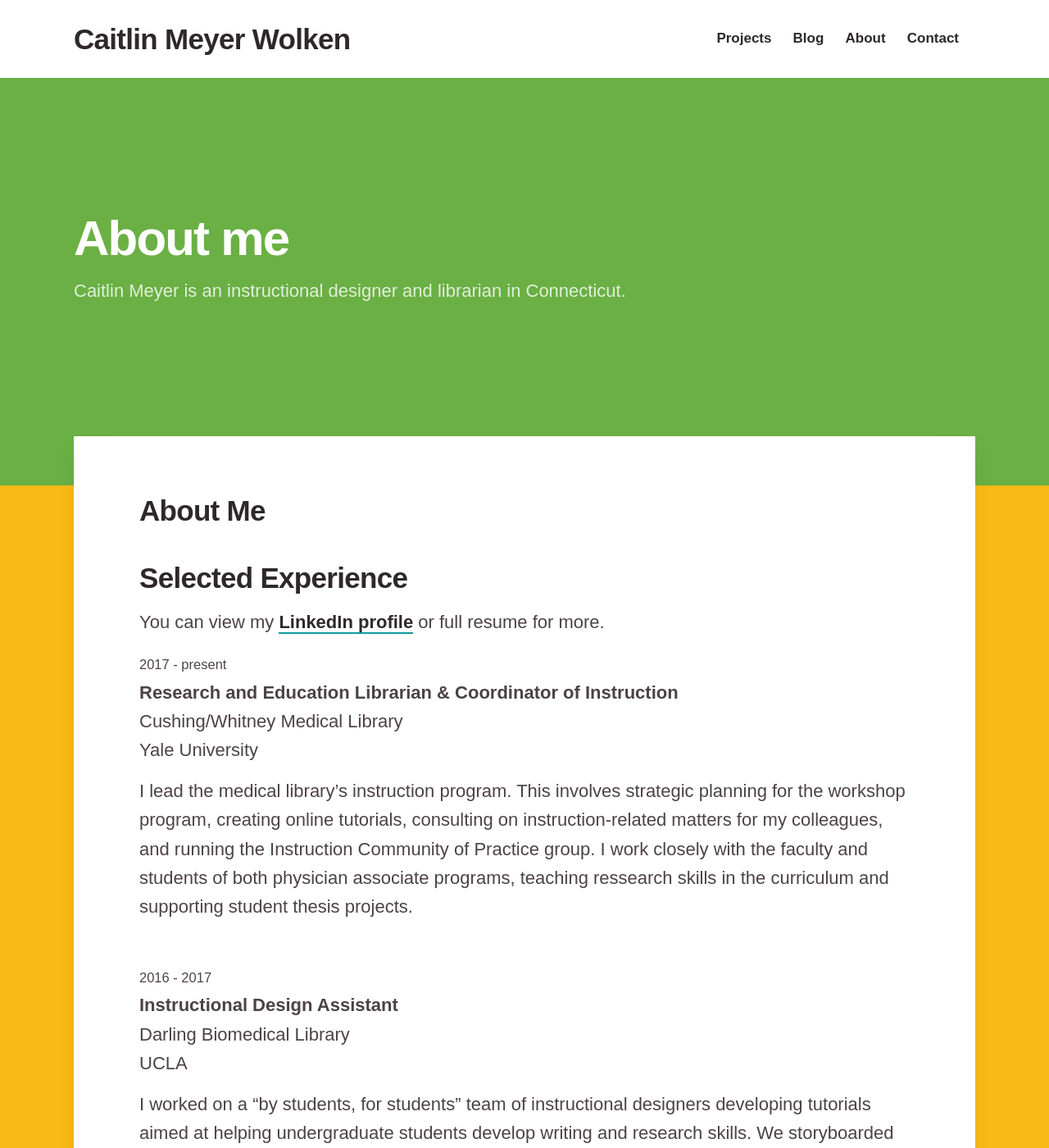
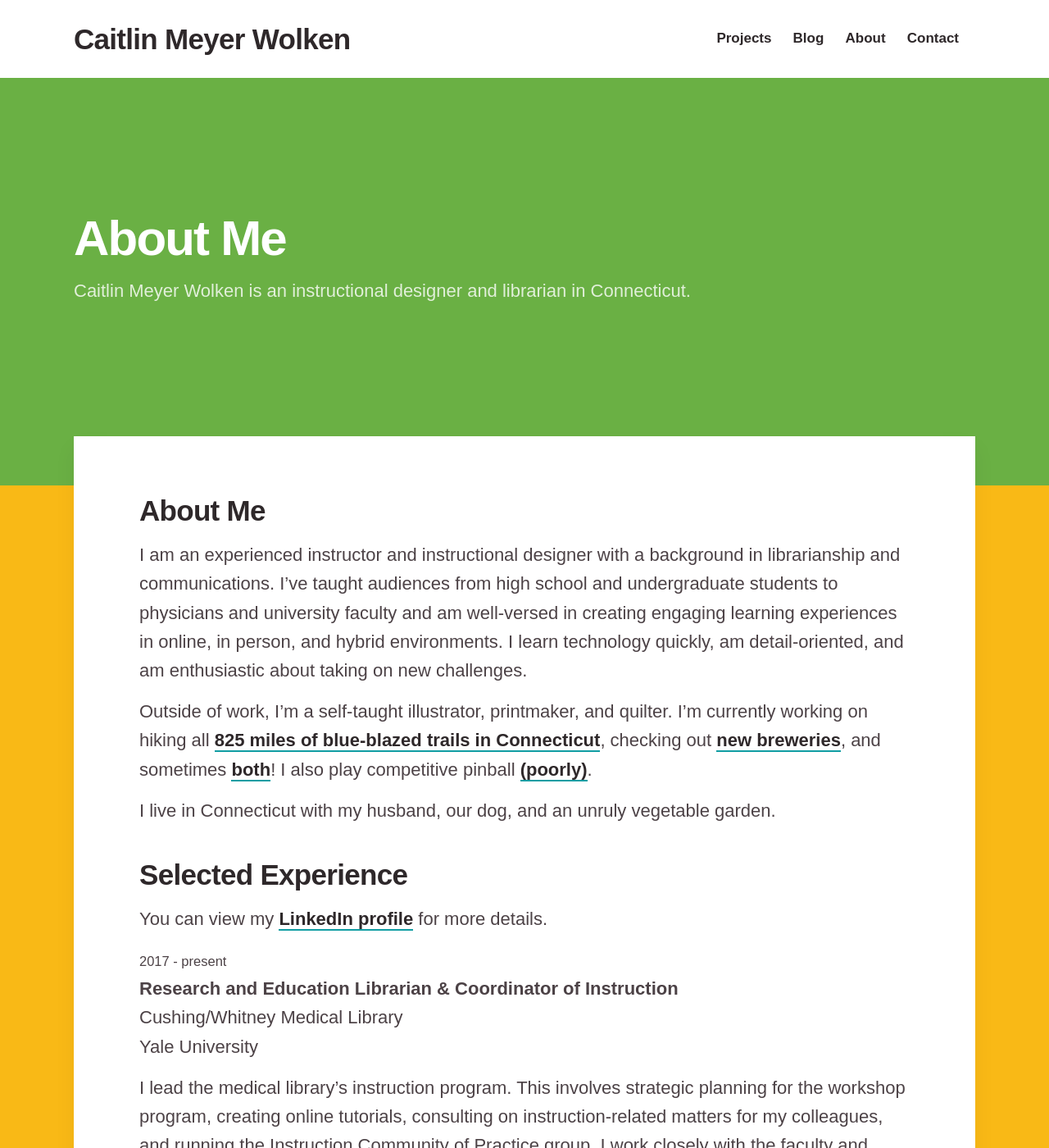
Before and after one commit to caitlinmeyer/2021, a Jekyll site: the page built from _pages/about.md, in a window 1280 px wide and 1400 px high. Shown: the whole window at 82% size. Built offline with Jekyll 4.4.1, drawn with Linux system fonts in a browser that asks for light colours; nearby versions of some CDN libraries; some web fonts are replaced.

Commit message:
Update about.md

```diff
--- a/_pages/about.md
+++ b/_pages/about.md
@@ -1,14 +1,20 @@
 ---
-title: About me
-subtitle: Caitlin Meyer is an instructional designer and librarian in Connecticut.
+title: About Me
+subtitle: Caitlin Meyer Wolken is an instructional designer and librarian in Connecticut.
 featured_image: /images/demo/about.jpg
 ---
 
 ## About Me
+I am an experienced instructor and instructional designer with a background in librarianship and communications. I’ve taught audiences from high school and undergraduate students to physicians and university faculty and am well-versed in creating engaging learning experiences in online, in person, and
+hybrid environments. I learn technology quickly, am detail-oriented, and am enthusiastic about taking on new challenges.
+
+Outside of work, I'm a self-taught illustrator, printmaker, and quilter. I'm currently working on hiking all [825 miles of blue-blazed trails in Connecticut](https://www.ctwoodlands.org/blue-blazed-hiking-trails), checking out [new breweries](https://drive.google.com/open?id=1HfRg6F2EaqD8rMgdYwJWRZ6fwvU&usp=sharing), and sometimes [both](https://caitlinmeyer.github.io/brewblazedtrails/)! I also play competitive pinball <a href="http://crap.league.papa.org/playerInfo/113">(poorly)</a>.
+
+I live in Connecticut with my husband, our dog, and an unruly vegetable garden.
 
 
 ## Selected Experience
-You can view my [LinkedIn profile](https://www.linkedin.com/in/caitlinemeyer/) or full resume for more.
+You can view my [LinkedIn profile](https://www.linkedin.com/in/caitlinemeyer/) for more details.
 
 <small>2017 - present</small> <BR>
 **Research and Education Librarian &amp; Coordinator of Instruction**<BR>
```
